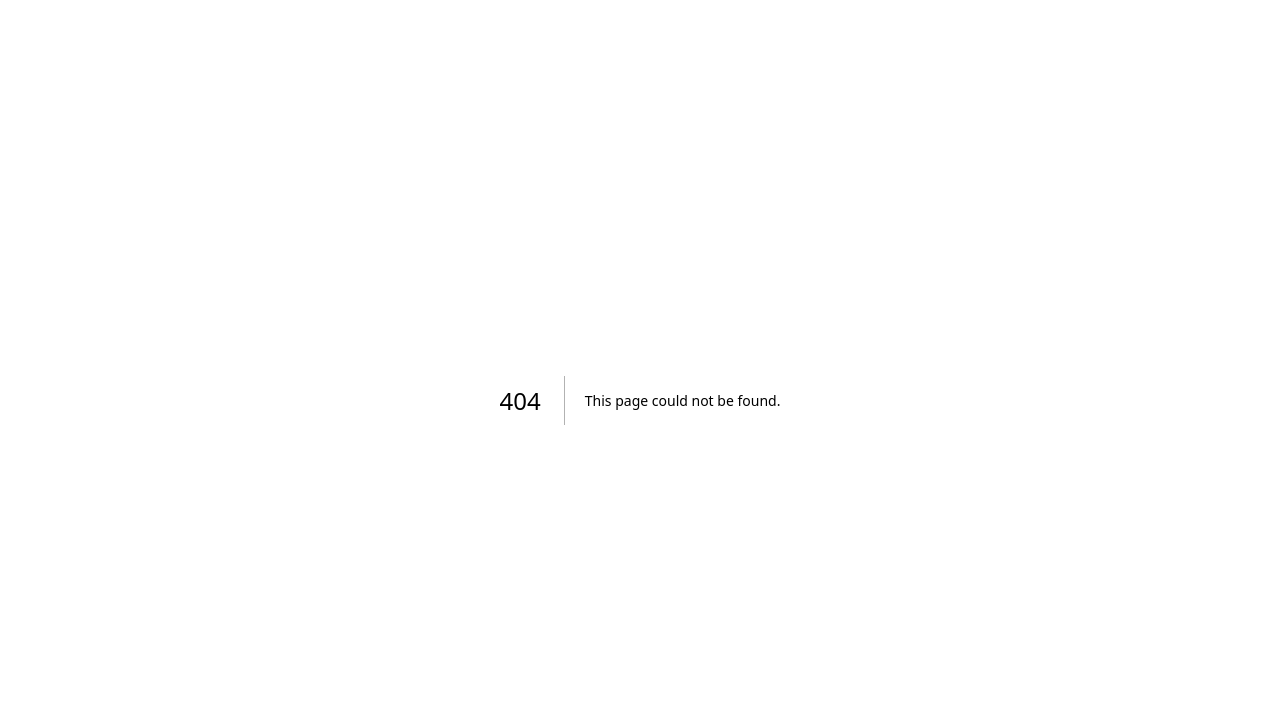
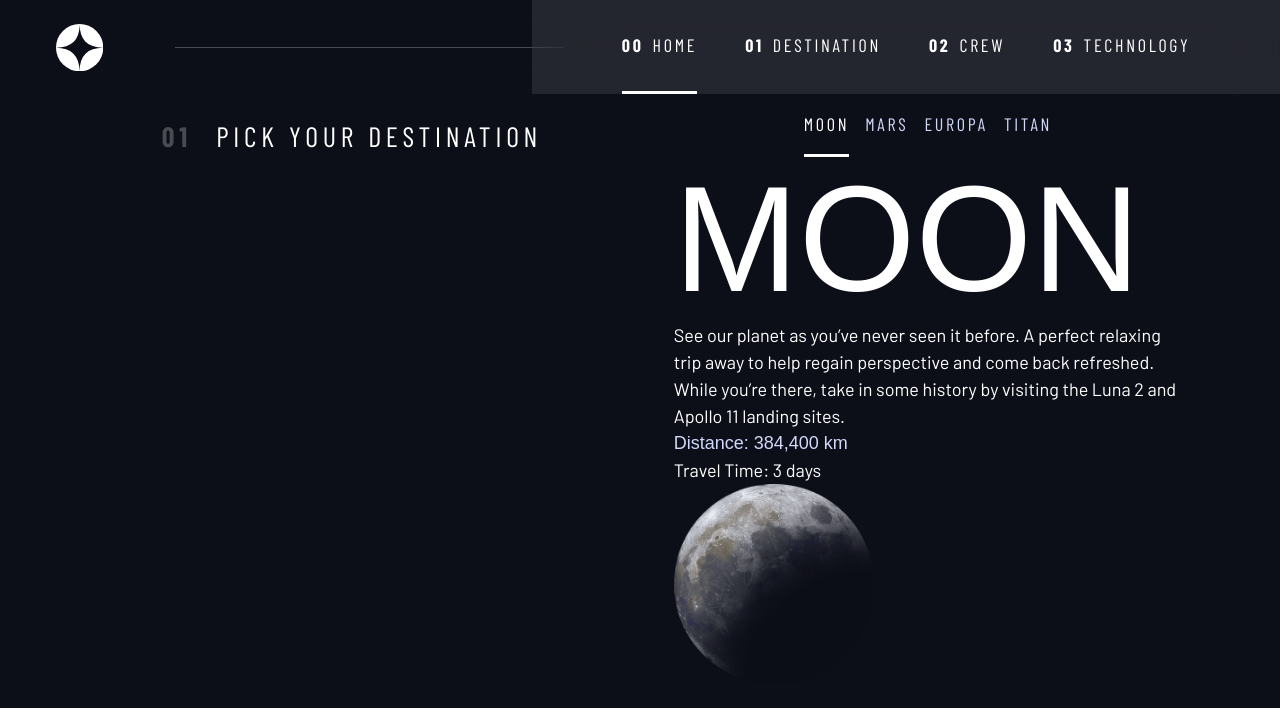
Before and after one commit to LesBurdock/ui_design_web, a Next.js app: page /destinations in a window 1280 px wide. Before the commit this address had no page. Shown: the top 708 px of the page. Built offline with nearby package versions, Linux system fonts and the light colour scheme; a web font is replaced by a local one.

Commit message:
added tab system for destination page

```diff
--- /dev/null
+++ b/src/app/destinations/page.jsx
@@ -0,0 +1,71 @@
+'use client'; // This is a client component
+import data from '../../../data/data.json';
+
+import { useState } from 'react';
+import Image from 'next/image';
+import styles from "../page.module.css";
+import NavButton from '@/components/mobile_nav.js';
+
+export default function DestinationsPage() {
+    const [activeIndex, setActiveIndex] = useState(0);
+  const destinations = data.destinations;
+  const activeDestination = destinations[activeIndex];
+  return (
+
+    <div className="p-4">
+      <NavButton />
+      <main className={`${styles.grid_container} ${styles.grid_container__home}`}>
+    {/* Top-left: Page header */}
+    <div className={styles.grid_header}>
+      <h1 className={`${styles.numbered_title}`}><span>01</span> PICK YOUR DESTINATION</h1>
+    </div>
+      {/* Tab Buttons */}
+      <div  role="tablist"
+                className={`${styles.underline_indicators} ${styles.flex} ${styles.tab_group}`}>
+        {destinations.map((destination, index) => (
+         <button
+         key={index}
+         onClick={() => setActiveIndex(index)}
+         role="tab"
+         aria-selected={index === activeIndex ? "true" : "false"}
+         className={`
+           ${styles.fgLight}
+           ${styles.bgDark}
+           ${styles.sansCond}
+           ${styles.uppercase}
+           ${styles.letter_spacing_2}
+           ${index === activeIndex ? styles.active_tab : ''}
+         `}
+       >
+         {destination.name}
+       </button>
+        ))}
+      </div>
+
+      {/* Destination Content */}
+      <div>
+        <div>
+          <h2 className={`${styles.fs_900} ${styles.uppercase} ${styles.fgWhite} ${styles.serif} ${styles.d_block}`}>
+            {activeDestination.name}
+          </h2>
+          <p>{activeDestination.description}</p>
+          <p className={`${styles.fgLight} ${styles.serif}`}>
+            Distance: {activeDestination.distance}
+          </p>
+          <p>
+            Travel Time: {activeDestination.travel}
+          </p>
+          <div className={styles.destination_image}>
+            <Image
+              src={activeDestination.images.png.replace('./assets', '/assets')}
+              alt={activeDestination.name}
+              width={200}
+              height={200}
+            />
+          </div>
+        </div>
+      </div>
+    </main>
+    </div>
+  );
+}
--- a/src/app/page.module.css
+++ b/src/app/page.module.css
@@ -178,7 +178,7 @@
     background-image: url(/assets/shared/logo.svg);
     background-repeat: no-repeat;
     background-size: contain;
-    width: 3rem;
+    width: clamp(3rem, 12vw, 35rem);
     aspect-ratio: 1;
     margin:1.5rem  clamp(1.5rem, 5vw, 3.5rem);
 }
@@ -196,7 +196,7 @@
     width: 2.5rem;
     aspect-ratio:1;
     background-color: transparent;
-    border: none;
+    border: 0;
 }
 
 .mobile_nav_toggle[aria-expanded="true"] {
@@ -208,15 +208,53 @@
 }
 }
 
+
+@media (min-width: 35em) and (max-width: 45em) {
+    .primary_navigation a > span {
+        display: none;
+    }
+}
+
+@media (min-width: 35em) {
+    .mobile_nav_toggle{
+        display: none;
+    }
+    .primary_navigation {
+        padding-inline: clamp(2.5rem, 7vw, 8rem);
+    }
+}
+
 .primary_header {
     justify-content: space-between;
     align-items: center;
 }
 
+@media (min-width: 45em) {
+    .primary_header::after {
+        content: '';
+        display: block;
+        margin-right: -3rem;
+        position: relative;
+        height: 1px;
+        width: 100%;
+        background: hsl(var(--clr-white) / .25);
+        order: 1;
+    }
+
+   .primary_header nav {
+       order: 2;
+   }
+
+   .primary_navigation {
+       margin-block: 2rem;
+   }
+
+}
+
 .primary_navigation {
-    --underline-gap: 2rem;
+    --gap: clamp(1.5rem, 5vw, 3rem);
+    --underline_gap: 2rem;
     list-style: none;
-    padding: 0;
     margin: 0;
     background: hsl( var(--clr-white) / .1);
     backdrop-filter: blur(2rem);
@@ -231,7 +269,7 @@
 
 @media (max-width: 35rem) {
     .primary_navigation {
-        --underline-gap: .5rem;
+        --underline_gap: .5rem;
         position: fixed;
         z-index: 1000;
         inset: 0 0 0 30%;
--- a/src/components/mobile_nav.js
+++ b/src/components/mobile_nav.js
@@ -1,5 +1,5 @@
 'use client';
-import React, { useState } from 'react';
+import React, { useState } from "react";
 import styles from "../app/page.module.css";
 
 export default function NavButton() {
@@ -11,6 +11,10 @@ export default function NavButton() {
 
   return (
     <>
+          <div>
+        <header className={`${styles.primary_header} ${styles.flex}`}>
+          <div className={styles.logo}>
+          </div>
       <button
         className={`${styles.mobile_nav_toggle}`}
         onClick={handleMenuToggle}
@@ -21,9 +25,9 @@ export default function NavButton() {
 
       <nav
         id="primary_navigation"
-          className={`${isNavOpen ? '' : styles.hidden}`}
+        className={`${isNavOpen ? "" : styles.hidden}`}
       >
-                 <ul id="primary_navigation"
+        <ul
           className={`${styles.primary_navigation} ${styles.underline_indicators} ${styles.flex}`}
         >
           <li className={styles.active}>
@@ -31,7 +35,7 @@ export default function NavButton() {
               className={`${styles.fgWhite} ${styles.sansCond} ${styles.uppercase} ${styles.letter_spacing_2} `}
               href="#"
             >
-                  <span>00</span>Home
+              <span aria-hidden="true">00</span>Home
             </a>
           </li>
           <li>
@@ -39,7 +43,7 @@ export default function NavButton() {
               className={`${styles.fgWhite} ${styles.sansCond} ${styles.uppercase} ${styles.letter_spacing_2} `}
               href="#"
             >
-                  <span>01</span>Destination
+              <span aria-hidden="true">01</span>Destination
             </a>
           </li>
           <li>
@@ -47,7 +51,7 @@ export default function NavButton() {
               className={`${styles.fgWhite} ${styles.sansCond} ${styles.uppercase} ${styles.letter_spacing_2} `}
               href="#"
             >
-                  <span>02</span>Crew
+              <span aria-hidden="true">02</span>Crew
             </a>
           </li>
           <li>
@@ -55,11 +59,13 @@ export default function NavButton() {
               className={`${styles.fgWhite} ${styles.sansCond} ${styles.uppercase} ${styles.letter_spacing_2} `}
               href="#"
             >
-                  <span>03</span>Technology
+              <span aria-hidden="true">03</span>Technology
             </a>
           </li>
         </ul>
       </nav>
+      </header>
+      </div>
     </>
   );
 }
```
Also changed, not shown: src/app/page.tsx (+4 -9 lines), data/data.json (renamed from public/data/data.json), src/app/crew/page.jsx (added). Lines whose indentation alone changed are shown as unchanged.
